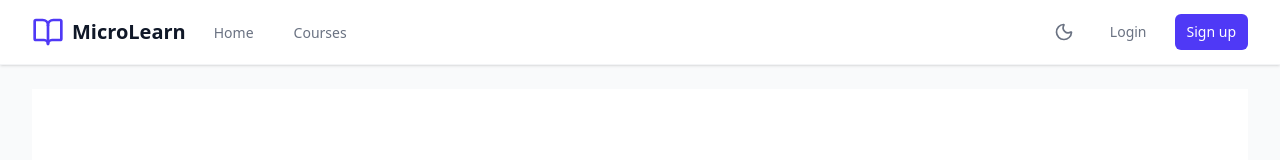
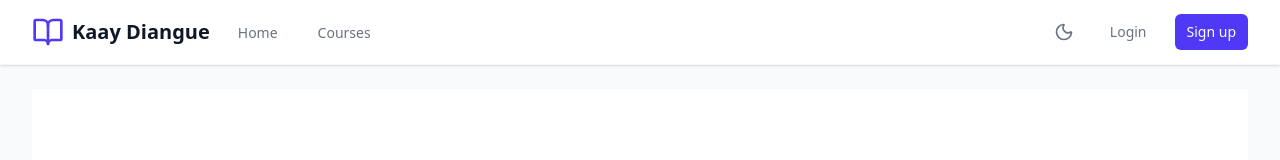
Before and after one commit to ousmane-dieye/KaayDiangue, a React (Vite) app: page / in a window 1280 px wide. Shown: the top 160 px of the page. Built offline with nearby package versions, Linux system fonts and the light colour scheme; no server answers.

Commit message:
Fix ReactPlayer type error for deployment

```diff
--- a/index.html
+++ b/index.html
@@ -3,7 +3,7 @@
   <head>
     <meta charset="UTF-8" />
     <meta name="viewport" content="width=device-width, initial-scale=1.0" />
-    <title>My Google AI Studio App</title>
+    <title>Kaay Diangue</title>
   </head>
   <body>
     <div id="root"></div>
--- a/src/components/Navbar.tsx
+++ b/src/components/Navbar.tsx
@@ -16,7 +16,7 @@
           <div className="flex">
             <Link to="/" className="flex-shrink-0 flex items-center">
               <BookOpen className="h-8 w-8 text-indigo-600 dark:text-indigo-400" />
-              <span className="ml-2 text-xl font-bold text-gray-900 dark:text-white">MicroLearn</span>
+              <span className="ml-2 text-xl font-bold text-gray-900 dark:text-white">Kaay Diangue</span>
             </Link>
             <div className="hidden sm:ml-6 sm:flex sm:space-x-8">
               <Link to="/" className="border-transparent text-gray-500 dark:text-gray-300 hover:border-gray-300 hover:text-gray-700 dark:hover:text-white inline-flex items-center px-1 pt-1 border-b-2 text-sm font-medium">
```
Also changed, not shown: 1 other file (tests, documents, lock files or other folders).
